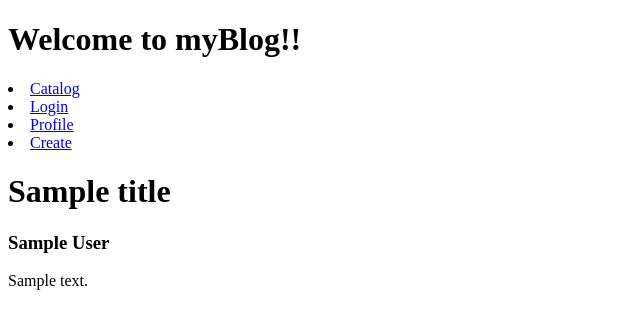
After one commit to murdex5/my_blog, a Django app: template templates/article-view.html in a window 1280 px wide. The commit adds this page. Shown: the top 329 px of the page, without its empty margins (0-640 px from the left). Run offline with Django 4.2, Linux system fonts and the light colour scheme; the template is opened without the code that fills it: most values are stand-ins (such as "Sample title", 1, 10 or a date in 2020).

Commit message:
new changes added to the html files

```diff
--- a/articles/urls.py
+++ b/articles/urls.py
@@ -2,4 +2,5 @@ from django.urls import path
 from . import views
 urlpatterns = [
     path('', views.home, name='index'),
+    path('articles/<int:pk>', views.article, name='articles'),
 ]
--- /dev/null
+++ b/templates/article-view.html
@@ -0,0 +1,16 @@
+{% extends 'home.html' %}
+
+{% block content %}
+<div class="blog-container">
+    <div class="blog-title">
+        <h1 class="title">{{ title }}</h1>
+        <h3 class="author">{{ author }}</h3>
+    </div>
+
+    <div class="blog-body">
+        <p class="body">
+            {{ body }}
+        </p>
+    </div>
+</div>
+{% endblock content %}
--- a/templates/home.html
+++ b/templates/home.html
@@ -20,7 +20,7 @@
         {% block content %}
         <div class="title-list">
             {% for article in articles %}
-            <li class="titles">{{ article.fields.title }}</li>
+            <li class="titles"><a >{{ article.fields.title }}</a></li>
             {% endfor %}
         </div>
         {% endblock content%}
```
Also changed, not shown: articles/views.py (+14 -0 lines).
